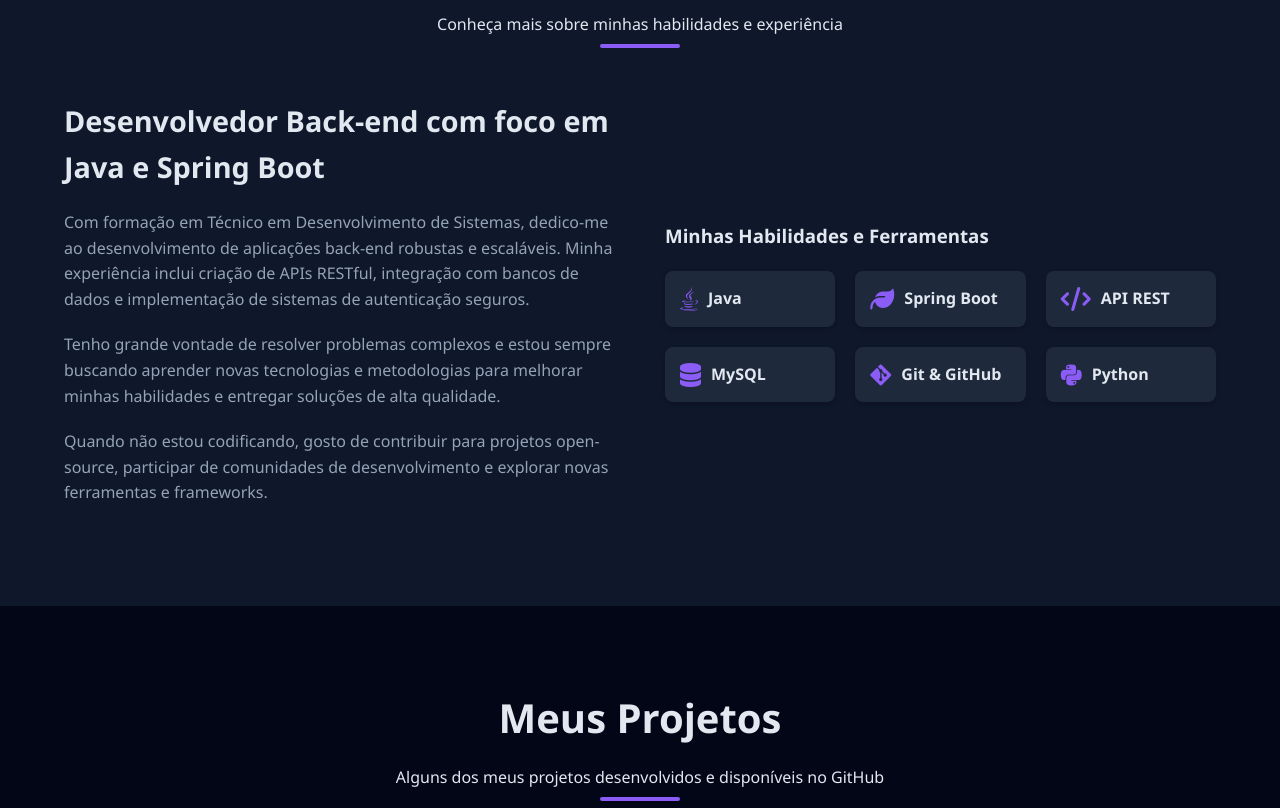
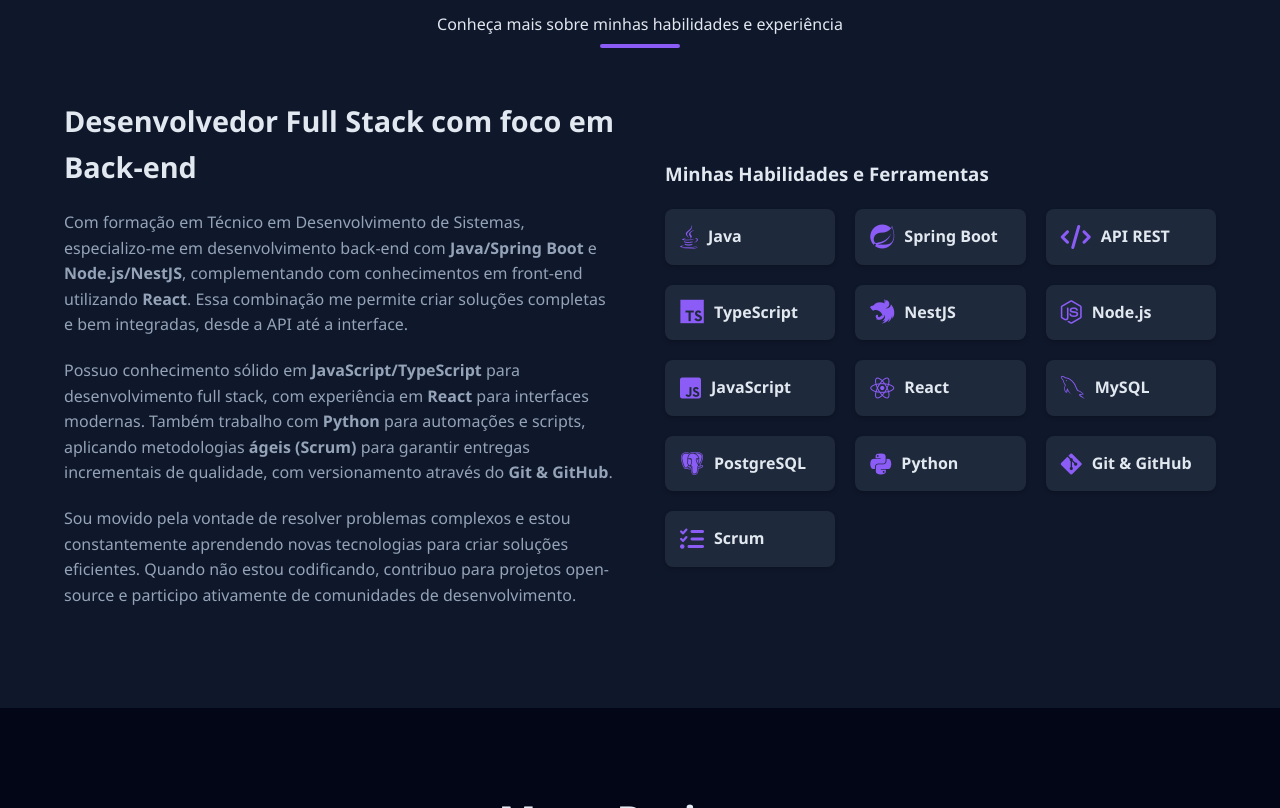
Before and after one commit to alexsant22/Portifolio_Web, a plain HTML site: page index.html in a window 1280 px wide. Shown: the part 965-1773 px from the top of the page. Drawn offline with nearby package versions, Linux system fonts and the light colour scheme.

Commit message:
Habilidades e sobre mim atualizadas

```diff
--- a/index.html
+++ b/index.html
@@ -7,6 +7,10 @@
     <link
       rel="stylesheet"
       href="https://cdnjs.cloudflare.com/ajax/libs/font-awesome/6.4.0/css/all.min.css"
+    />
+    <link
+      rel="stylesheet"
+      href="https://cdn.jsdelivr.net/gh/devicons/devicon@v2.15.1/devicon.min.css"
     />
     <link rel="stylesheet" href="Front_End/Styles/style.css" />
     <script src="Front_End/Scripts/script.js" defer></script>
@@ -38,11 +42,13 @@
         <div class="hero-content">
           <div class="hero-text">
             <h1>Olá, sou <span>Alexandre Santos</span></h1>
-            <h2>Desenvolvedor Back-end</h2>
+            <h2>Desenvolvedor Full Stack com foco em Back-end</h2>
             <p>
-              Especializado em criar soluções robustas e escaláveis utilizando
-              Java, Spring Boot e MySQL. Transformando ideias em realidade
-              através de código eficiente e bem estruturado.
+              Desenvolvo APIs escaláveis com Java/Spring e Node.js
+              (TypeScript/NestJS), com conhecimento em React para o Front-end.
+              Integrando bancos de dados SQL e aplicando boas práticas de
+              desenvolvimento. Foco em criar soluções eficientes que resolvem
+              problemas reais através de código bem estruturado.
             </p>
             <div class="hero-btns">
               <a href="#projects" class="btn">Ver Projetos</a>
@@ -78,25 +84,38 @@
         </div>
         <div class="about-content">
           <div class="about-text">
-            <h3>Desenvolvedor Back-end com foco em Java e Spring Boot</h3>
+            <h3>Desenvolvedor Full Stack com foco em Back-end</h3>
+
             <p>
-              Com formação em Técnico em Desenvolvimento de Sistemas, dedico-me
-              ao desenvolvimento de aplicações back-end robustas e escaláveis.
-              Minha experiência inclui criação de APIs RESTful, integração com
-              bancos de dados e implementação de sistemas de autenticação
-              seguros.
+              Com formação em Técnico em Desenvolvimento de Sistemas,
+              especializo-me em desenvolvimento back-end com
+              <strong>Java/Spring Boot</strong> e
+              <strong>Node.js/NestJS</strong>, complementando com conhecimentos
+              em front-end utilizando <strong>React</strong>. Essa combinação me
+              permite criar soluções completas e bem integradas, desde a API até
+              a interface.
             </p>
+
             <p>
-              Tenho grande vontade de resolver problemas complexos e estou
-              sempre buscando aprender novas tecnologias e metodologias para
-              melhorar minhas habilidades e entregar soluções de alta qualidade.
+              Possuo conhecimento sólido em
+              <strong>JavaScript/TypeScript</strong> para desenvolvimento full
+              stack, com experiência em <strong>React</strong> para interfaces
+              modernas. Também trabalho com <strong>Python</strong> para
+              automações e scripts, aplicando metodologias
+              <strong>ágeis (Scrum)</strong> para garantir entregas incrementais
+              de qualidade, com versionamento através do
+              <strong>Git & GitHub</strong>.
             </p>
+
             <p>
-              Quando não estou codificando, gosto de contribuir para projetos
-              open-source, participar de comunidades de desenvolvimento e
-              explorar novas ferramentas e frameworks.
+              Sou movido pela vontade de resolver problemas complexos e estou
+              constantemente aprendendo novas tecnologias para criar soluções
+              eficientes. Quando não estou codificando, contribuo para projetos
+              open-source e participo ativamente de comunidades de
+              desenvolvimento.
             </p>
           </div>
+
           <div class="about-skills">
             <h3>Minhas Habilidades e Ferramentas</h3>
             <div class="skills-list">
@@ -104,25 +123,65 @@
                 <i class="fab fa-java"></i>
                 <span>Java</span>
               </div>
+
               <div class="skill-item">
-                <i class="fas fa-leaf"></i>
+                <i class="devicon-spring-plain"></i>
                 <span>Spring Boot</span>
               </div>
+
               <div class="skill-item">
                 <i class="fas fa-code"></i>
                 <span>API REST</span>
               </div>
+
               <div class="skill-item">
-                <i class="fas fa-database"></i>
+                <i class="devicon-typescript-plain"></i>
+                <span>TypeScript</span>
+              </div>
+
+              <div class="skill-item">
+                <i class="devicon-nestjs-plain"></i>
+                <span>NestJS</span>
+              </div>
+
+              <div class="skill-item">
+                <i class="fab fa-node-js"></i>
+                <span>Node.js</span>
+              </div>
+
+              <div class="skill-item">
+                <i class="fab fa-js-square"></i>
+                <span>JavaScript</span>
+              </div>
+
+              <div class="skill-item">
+                <i class="fab fa-react"></i>
+                <span>React</span>
+              </div>
+
+              <div class="skill-item">
+                <i class="devicon-mysql-plain"></i>
                 <span>MySQL</span>
               </div>
+
+              <div class="skill-item">
+                <i class="devicon-postgresql-plain"></i>
+                <span>PostgreSQL</span>
+              </div>
+
+              <div class="skill-item">
+                <i class="fab fa-python"></i>
+                <span>Python</span>
+              </div>
+
               <div class="skill-item">
                 <i class="fab fa-git-alt"></i>
                 <span>Git & GitHub</span>
               </div>
+
               <div class="skill-item">
-                <i class="fab fa-python"></i>
-                <span>Python</span>
+                <i class="fas fa-tasks"></i>
+                <span>Scrum</span>
               </div>
             </div>
           </div>
```
